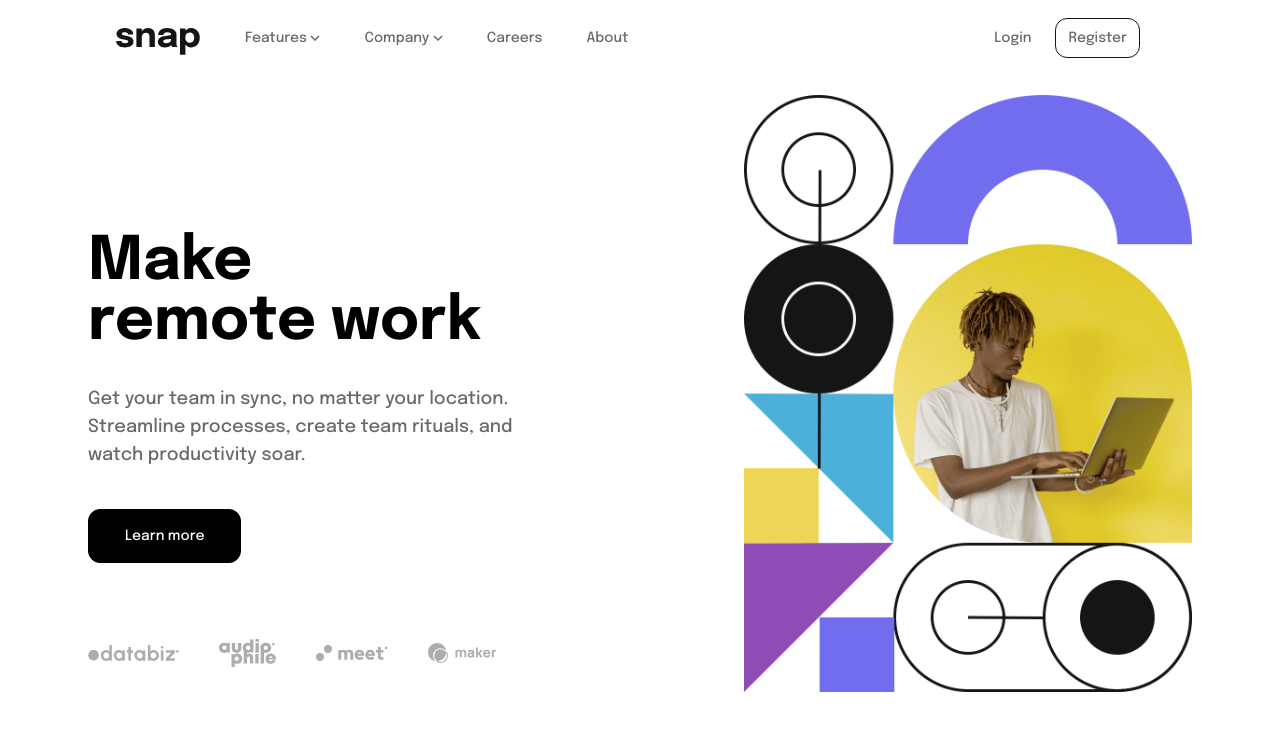
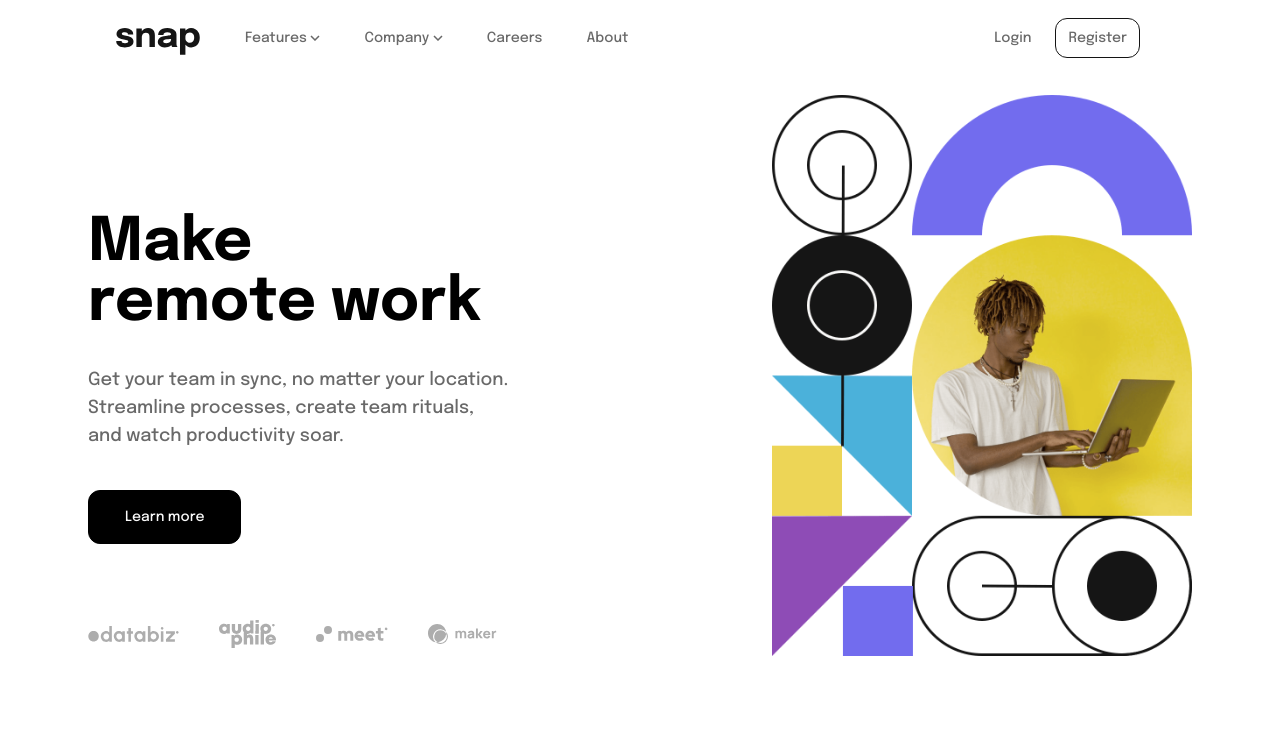
Before and after one commit to juniorthx3/intro-section-with-dropdown-navigation-main, a React (Create React App) app: page / in a window 1280 px wide. Shown: the top 730 px of the page. Built offline with nearby package versions, Linux system fonts and the light colour scheme.

Commit message:
Add Suggestion

```diff
--- a/src/components/Hero.jsx
+++ b/src/components/Hero.jsx
@@ -7,9 +7,9 @@ import clientMaker from '../images/client-maker.svg'
 
 const Hero = () => {
   return (
-    <section className='flex justify-center md:p-5'>
+    <section className='heroSection flex justify-center md:p-5'>
         <div className="flex flex-col-reverse justify-evenly md:space-x-52 md:flex-row md:h-full">
-            <div className="flex flex-col justify-center md:max-w-md  md:w-1/2">
+            <div className="rightText flex flex-col justify-center md:max-w-md  md:w-1/2">
                 <h1 className="mt-10 text-4xl font-bold text-center md:text-6xl md:text-left md:mt-28 md:mb-8">
                     Make <span className='inline md:block'>remote work</span>
                 </h1>
@@ -27,8 +27,8 @@ const Hero = () => {
                     <img src={clientMaker} alt="" className='h-5' />
                 </div>
             </div>
-            <div className="flex md:max-w-md md:w-1/2">
-                <img src={imageHeroDesktop} alt="" className="hidden max-w-full h-auto md:block " />
+            <div className="heroImage flex md:max-w-md md:w-1/2">
+                <img src={imageHeroDesktop} alt="" className="hidden object-contain max-w-full h-auto md:block " />
                 <img src={imageHeroMobile} alt="" className='block w-full md:hidden' />
             </div>
         </div>
--- a/src/index.css
+++ b/src/index.css
@@ -15,3 +15,17 @@
         font-size:18px;
     }
 }
+
+.heroSection{
+    width: min(100% - 4rem, 80em);
+    margin-inline: auto
+}
+
+.rightText{
+    flex: 1 1 50%;
+    margin-right: min(5%, 5rem);
+}
+
+.heroImage{
+    flex: 1 1 auto;
+}
```
